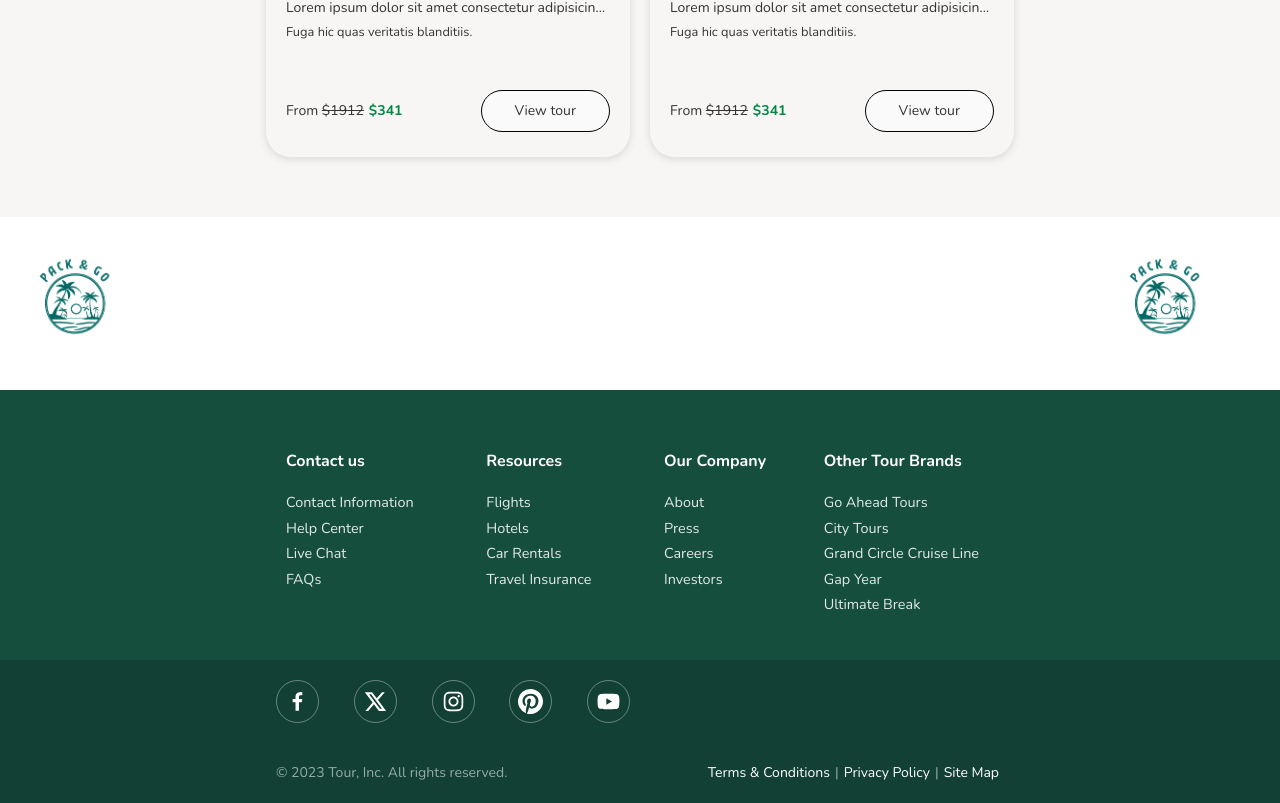
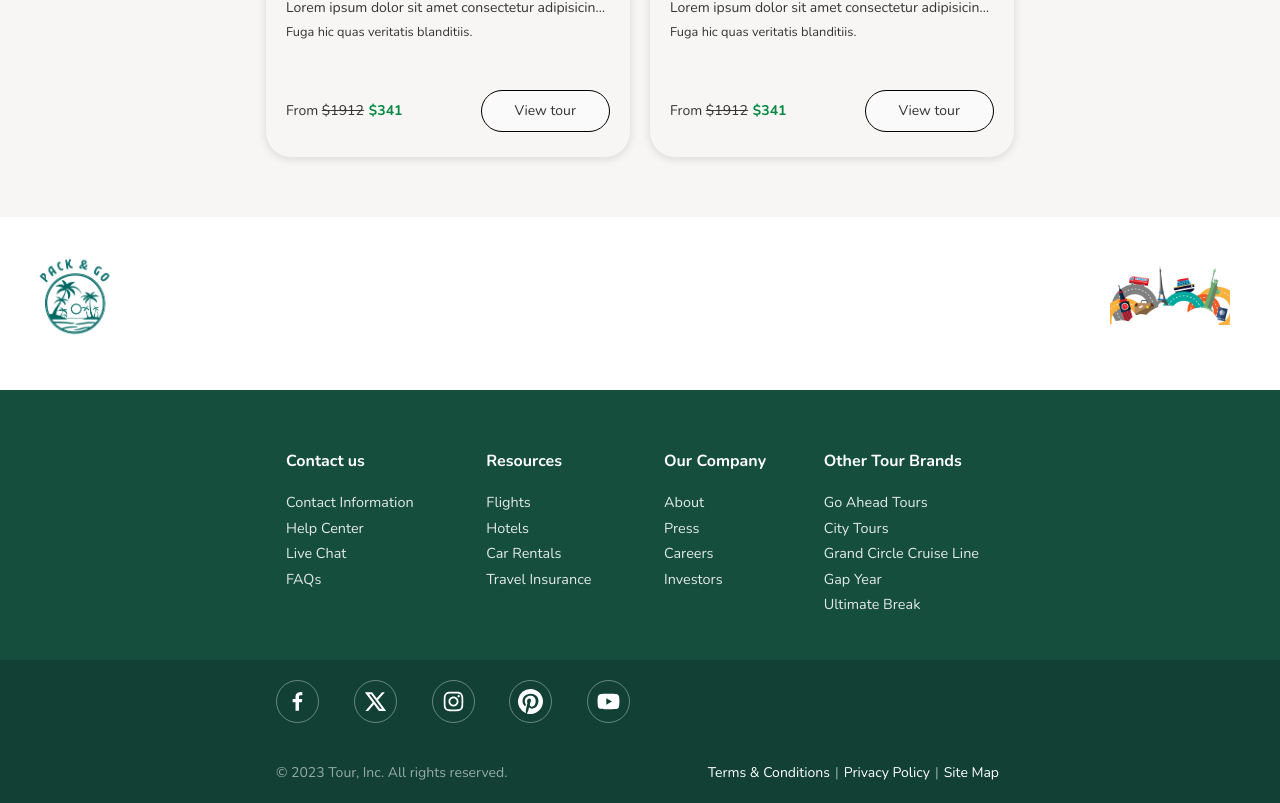
Before and after one commit to Anuzzzzzzzz/userexp, a React (Vite) app: page / in a window 1280 px wide. Shown: the part 4721-5524 px from the top of the page. Built offline with nearby package versions, Linux system fonts and the light colour scheme.

Commit message:
images issue

```diff
--- a/src/pages/home/home.tsx
+++ b/src/pages/home/home.tsx
@@ -9,6 +9,7 @@ import TravelCard from "../../../components/TravelCard/TravelCard";
 import { biggerCards, cards, sliderCards, travelCards } from "./cardsArray";
 import "./home.scss";
 import logo from "./logos/logo.png";
+import logo11 from "./logos/logo11.png";
 
 const Home = ({}) => {
   const settings = {
@@ -96,7 +97,7 @@ const Home = ({}) => {
             <img src={logo} alt="" />
           </div>
           <div className="logo">
-            <img src={logo} alt="" />
+            <img src={logo11} alt="" />
           </div>
         </div>
       </div>
```
Also changed, not shown: src/pages/home/logos/logo11.png (added).
